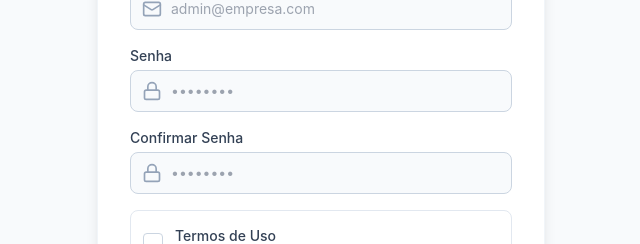
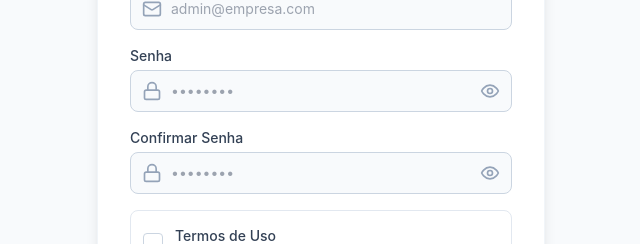
Before and after one commit to luizvianaadm-dev/AuditFlow, a React (Vite) app: page /register in a window 1280 px wide. Shown: the part 621-865 px from the top of the page, without its empty margins (319-959 px from the left). Built offline with nearby package versions, Linux system fonts and the light colour scheme; no server answers.

Commit message:
UI: Add Password Toggle (Olhinho)

```diff
--- a/src/app/components/Register.jsx
+++ b/src/app/components/Register.jsx
@@ -1,5 +1,5 @@
 import React, { useState } from 'react';
-import { Lock, Mail, User, Building2, FileText, ShieldCheck, CheckCircle } from 'lucide-react';
+import { Lock, Mail, User, Building2, FileText, ShieldCheck, CheckCircle, Eye, EyeOff } from 'lucide-react';
 import { useNavigate } from 'react-router-dom';
 import { register } from '../services/authService';
 import { LegalModal } from './LegalModals';
@@ -22,6 +22,8 @@ const Register = () => {
   const [error, setError] = useState(null);
 
   // Legal State
+  const [showPassword, setShowPassword] = useState(false);
+  const [showConfirmPassword, setShowConfirmPassword] = useState(false);
   const [showTerms, setShowTerms] = useState(false);
   const [showPrivacy, setShowPrivacy] = useState(false);
   const [legalState, setLegalState] = useState({ terms: false, privacy: false });
@@ -243,14 +245,21 @@ const Register = () => {
                   <Lock className="h-5 w-5 text-slate-400 group-focus-within:text-secondary transition-colors" />
                 </div>
                 <input
-                  type="password"
+                  type={showPassword ? "text" : "password"}
                   name="password"
                   required
-                  className="block w-full pl-10 pr-3 py-2.5 border border-slate-300 rounded-lg focus:ring-2 focus:ring-secondary focus:border-secondary sm:text-sm outline-none transition-all bg-slate-50 focus:bg-white"
+                  className="block w-full pl-10 pr-10 py-2.5 border border-slate-300 rounded-lg focus:ring-2 focus:ring-secondary focus:border-secondary sm:text-sm outline-none transition-all bg-slate-50 focus:bg-white"
                   placeholder="••••••••"
                   value={formData.password}
                   onChange={handleChange}
                 />
+                <button
+                  type="button"
+                  onClick={() => setShowPassword(!showPassword)}
+                  className="absolute inset-y-0 right-0 pr-3 flex items-center text-slate-400 hover:text-secondary focus:outline-none"
+                >
+                  {showPassword ? <EyeOff className="h-5 w-5" /> : <Eye className="h-5 w-5" />}
+                </button>
               </div>
             </div>
 
@@ -264,14 +273,21 @@ const Register = () => {
                   <Lock className="h-5 w-5 text-slate-400 group-focus-within:text-secondary transition-colors" />
                 </div>
                 <input
-                  type="password"
+                  type={showConfirmPassword ? "text" : "password"}
                   name="confirmPassword"
                   required
-                  className="block w-full pl-10 pr-3 py-2.5 border border-slate-300 rounded-lg focus:ring-2 focus:ring-secondary focus:border-secondary sm:text-sm outline-none transition-all bg-slate-50 focus:bg-white"
+                  className="block w-full pl-10 pr-10 py-2.5 border border-slate-300 rounded-lg focus:ring-2 focus:ring-secondary focus:border-secondary sm:text-sm outline-none transition-all bg-slate-50 focus:bg-white"
                   placeholder="••••••••"
                   value={formData.confirmPassword}
                   onChange={handleChange}
                 />
+                <button
+                  type="button"
+                  onClick={() => setShowConfirmPassword(!showConfirmPassword)}
+                  className="absolute inset-y-0 right-0 pr-3 flex items-center text-slate-400 hover:text-secondary focus:outline-none"
+                >
+                  {showConfirmPassword ? <EyeOff className="h-5 w-5" /> : <Eye className="h-5 w-5" />}
+                </button>
               </div>
             </div>
 
```
